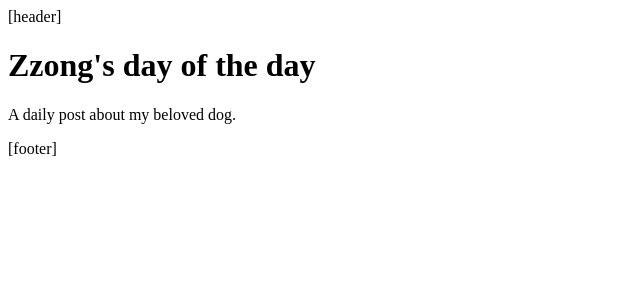
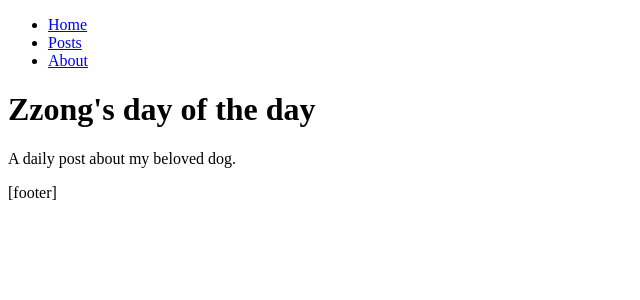
Before and after one commit to pouryourlove/next.js-project, a Next.js app: page / in a window 1280 px wide. Shown: the top 300 px of the page, without its empty margins (0-640 px from the left). Built offline with nearby package versions, Linux system fonts and the light colour scheme.

Commit message:
Link component

```diff
--- a/app/layout.jsx
+++ b/app/layout.jsx
@@ -1,11 +1,28 @@
+import Link from "next/link";
+
 export default function RootLayout({ children }) {
   return (
     <html lang="en">
       <body>
-        <header>[header]</header>
+        <header>
+          <ul>
+            <li>
+              <Link href="/">Home</Link>
+            </li>
+            <li>
+              <Link href="/posts">Posts</Link>
+            </li>
+            <li>
+              <Link href="/about">About</Link>
+            </li>
+          </ul>
+        </header>
         <main>{children}</main>
         <footer>[footer]</footer>
       </body>
     </html>
   );
 }
+
+//client-side navigation
+//to make it a singple page application
--- a/app/page.jsx
+++ b/app/page.jsx
@@ -1,3 +1,5 @@
+"use client";
+
 export default function HomePage() {
   return (
     <>
```
